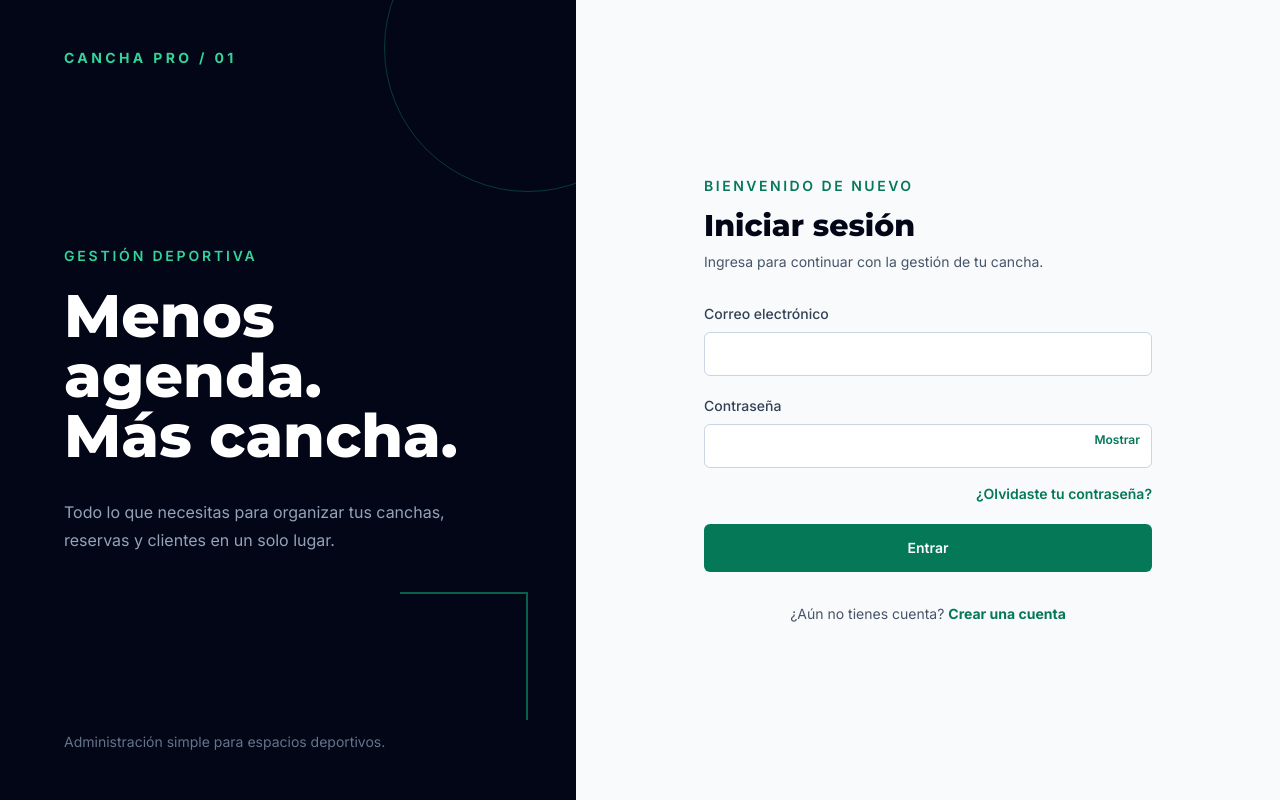
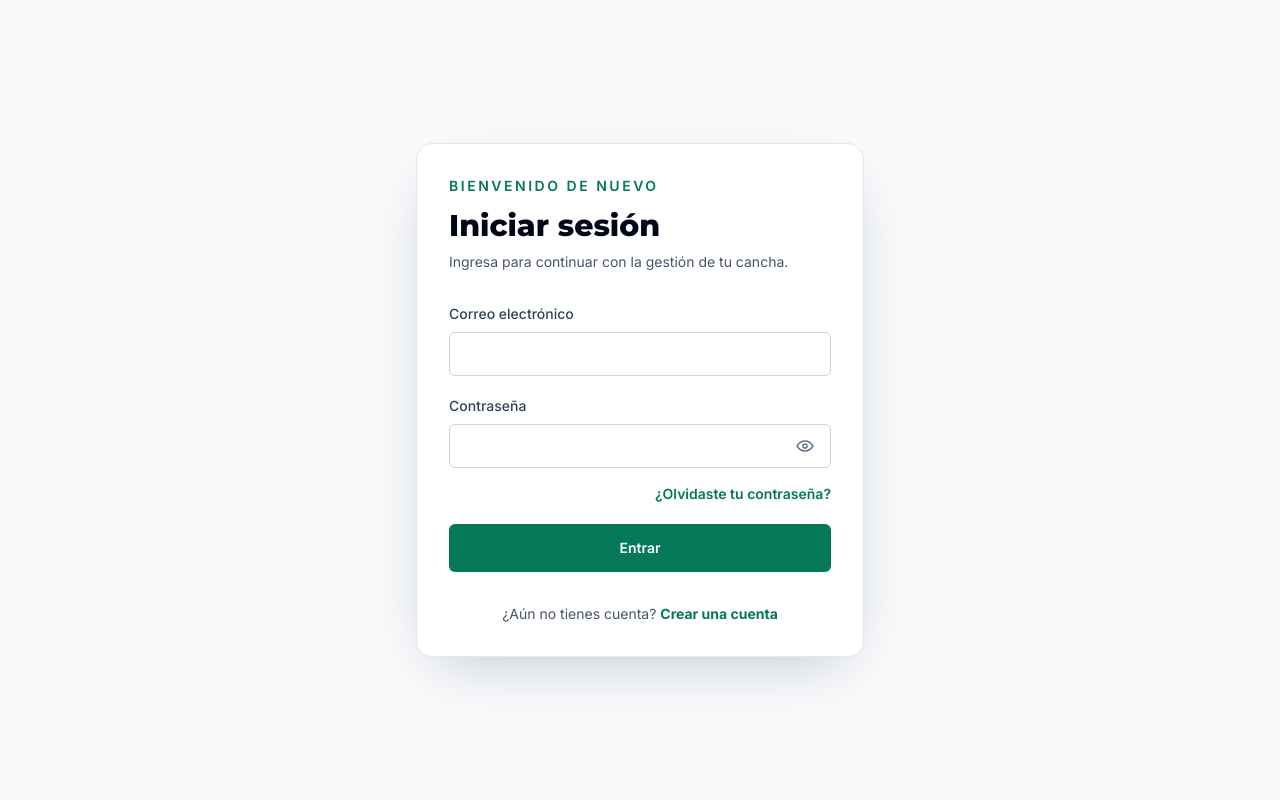
Before and after one commit to SamuelGc-py/Project_sintetica, a Next.js app: page /login in a window 1280 px wide. Built offline with nearby package versions, Linux system fonts and the light colour scheme.

Commit message:
Simplify login layout with animated password toggle

```diff
--- a/src/app/(auth)/login/page.tsx
+++ b/src/app/(auth)/login/page.tsx
@@ -9,38 +9,33 @@ export default function LoginPage() {
   const [showPassword, setShowPassword] = useState(false);
 
   return (
-    <main className="min-h-screen bg-slate-50 lg:grid lg:grid-cols-[0.9fr_1.1fr]">
-      <section className="relative hidden overflow-hidden bg-slate-950 px-10 py-12 text-white lg:flex lg:flex-col lg:justify-between xl:px-16">
-        <div className="absolute -right-24 -top-24 h-72 w-72 rounded-full border border-emerald-500/30" />
-        <div className="absolute bottom-20 right-12 h-32 w-32 border-r-2 border-t-2 border-emerald-500/50" />
-        <div className="relative text-sm font-bold tracking-[0.24em] text-emerald-400">CANCHA PRO / 01</div>
-        <div className="relative max-w-md">
-          <p className="mb-5 text-sm font-semibold uppercase tracking-[0.2em] text-emerald-400">Gestión deportiva</p>
-          <h1 className="text-5xl leading-[0.98] text-white xl:text-6xl">Menos agenda.<br />Más cancha.</h1>
-          <p className="mt-8 max-w-sm text-base leading-7 text-slate-400">Todo lo que necesitas para organizar tus canchas, reservas y clientes en un solo lugar.</p>
-        </div>
-        <p className="relative text-sm text-slate-500">Administración simple para espacios deportivos.</p>
-      </section>
-
-      <section className="flex min-h-screen items-center justify-center px-6 py-12 sm:px-10">
-        <div className="w-full max-w-md">
-          <div className="mb-10 lg:hidden"><span className="text-sm font-bold tracking-[0.2em] text-emerald-700">CANCHA PRO</span></div>
+    <main className="flex min-h-screen items-center justify-center bg-slate-50 px-4 py-12">
+      <section className="w-full max-w-md rounded-2xl border border-slate-200 bg-white p-6 shadow-[0_20px_60px_-24px_rgba(15,23,42,0.28)] sm:p-8">
         <div className="mb-8">
           <p className="mb-3 text-sm font-semibold uppercase tracking-[0.18em] text-emerald-700">Bienvenido de nuevo</p>
-            <h2 className="text-3xl text-slate-950">Iniciar sesión</h2>
+          <h1 className="text-3xl font-extrabold text-slate-950">Iniciar sesión</h1>
           <p className="mt-2 text-sm text-slate-600">Ingresa para continuar con la gestión de tu cancha.</p>
         </div>
         <form className="grid gap-5" onSubmit={(event) => event.preventDefault()}>
           <Input label="Correo electrónico" name="email" type="email" autoComplete="email" required />
           <div className="relative">
             <Input label="Contraseña" name="password" type={showPassword ? "text" : "password"} autoComplete="current-password" required />
-              <button type="button" onClick={() => setShowPassword((value) => !value)} className="absolute right-3 top-9 text-xs font-semibold text-emerald-700 hover:text-emerald-900">{showPassword ? "Ocultar" : "Mostrar"}</button>
+            <button
+              type="button"
+              aria-label={showPassword ? "Ocultar contraseña" : "Mostrar contraseña"}
+              title={showPassword ? "Ocultar contraseña" : "Mostrar contraseña"}
+              onClick={() => setShowPassword((value) => !value)}
+              className="group absolute right-3 top-9 rounded-md p-1 text-slate-500 transition-colors hover:text-emerald-700 focus-visible:outline-none focus-visible:ring-2 focus-visible:ring-emerald-600"
+            >
+              <svg aria-hidden="true" viewBox="0 0 24 24" fill="none" stroke="currentColor" strokeWidth="1.8" className="h-5 w-5 transition-transform duration-300 group-hover:-rotate-12 group-hover:scale-110">
+                {showPassword ? <path d="M3 3l18 18M10.6 10.6a2 2 0 102.8 2.8M9.9 4.2A10.8 10.8 0 0121 12a11.7 11.7 0 01-3.1 4.7M6.2 6.2A11.7 11.7 0 003 12a11.7 11.7 0 003.1 4.7 10.8 10.8 0 0010.8 2.9" /> : <><path d="M2.5 12s3.5-6 9.5-6 9.5 6 9.5 6-3.5 6-9.5 6-9.5-6-9.5-6z" /><circle cx="12" cy="12" r="2.5" /></>}
+              </svg>
+            </button>
           </div>
           <div className="-mt-1 flex justify-end"><Link className="text-sm font-semibold text-emerald-700 hover:text-emerald-900" href="/forgot-password">¿Olvidaste tu contraseña?</Link></div>
           <Button type="submit" className="h-12 w-full bg-emerald-700 font-semibold hover:bg-emerald-800">Entrar</Button>
         </form>
         <p className="mt-8 text-center text-sm text-slate-600">¿Aún no tienes cuenta? <Link className="font-bold text-emerald-700 hover:text-emerald-900" href="/register">Crear una cuenta</Link></p>
-        </div>
       </section>
     </main>
   );
```
Lines whose indentation alone changed are shown as unchanged.
